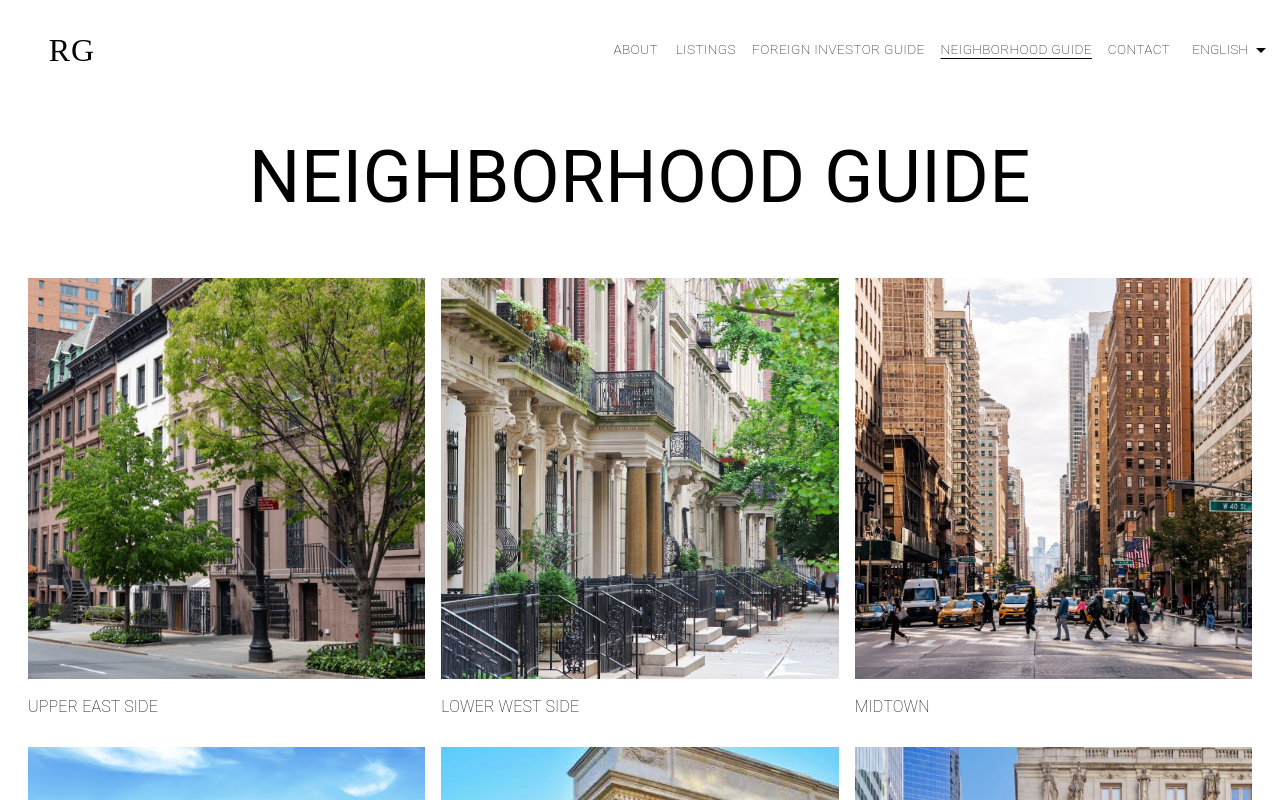
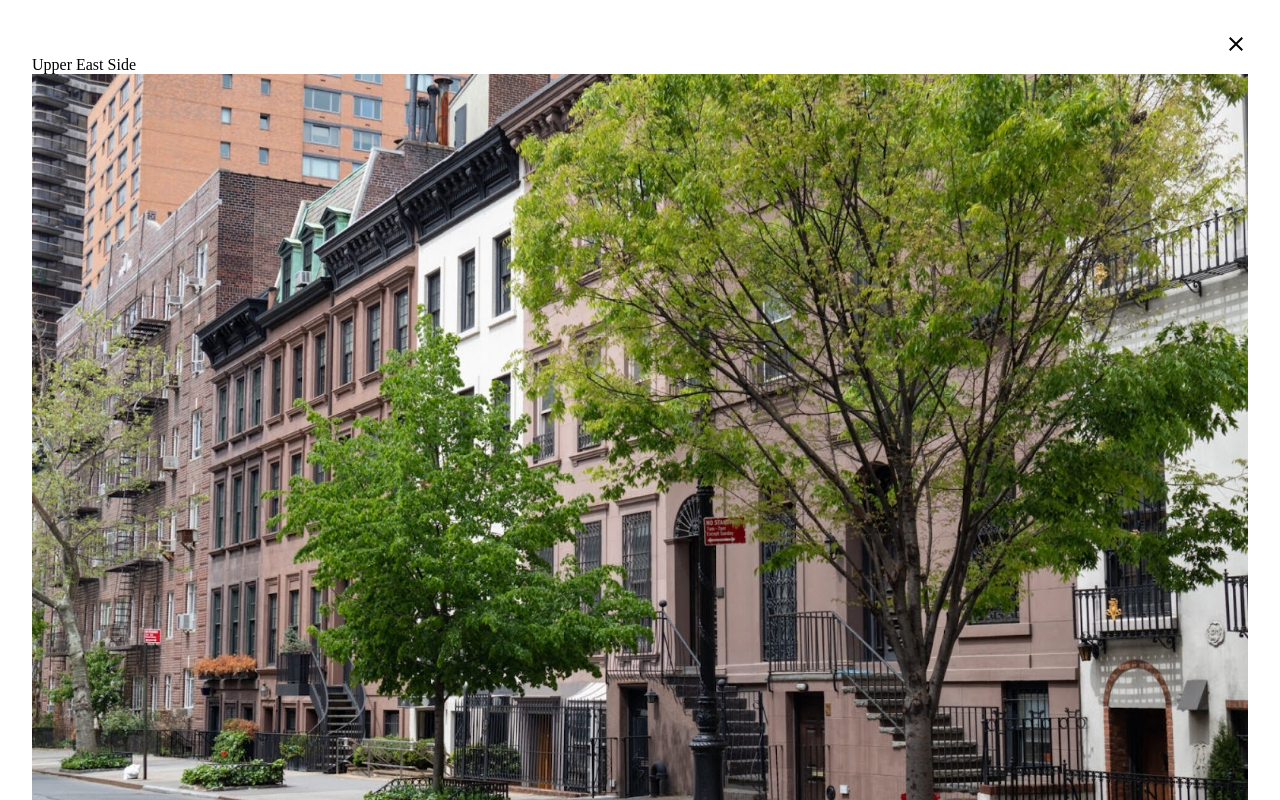
Before and after one commit to lc4490/richard-guang-website, a Next.js app: page /neighborhood-guide in a window 1280 px wide. Both pictures are taken after a click on the button "UPPER EAST SIDE". Shown: the top 800 px of the page. Built offline with nearby package versions, Linux system fonts and the light colour scheme.

Commit message:
basic description modals

```diff
--- a/app/Header.js
+++ b/app/Header.js
@@ -246,7 +246,11 @@ const Header = ({
               <Button disableRipple sx={{ color: "black", fontWeight: "100" }}>
                 {t("Foreign Investor Guide")}
               </Button>
-              <Button disableRipple sx={{ color: "black", fontWeight: "100" }}>
+              <Button
+                href="/neighborhood-guide"
+                disableRipple
+                sx={{ color: "black", fontWeight: "100" }}
+              >
                 {t("Neighborhood Guide")}
               </Button>
               <Button
--- a/app/neighborhood-guide/page.js
+++ b/app/neighborhood-guide/page.js
@@ -12,6 +12,7 @@ import {
   IconButton,
   Drawer,
   Grid,
+  Modal,
 } from "@mui/material";
 
 import Image from "next/image";
@@ -54,6 +55,14 @@ export default function Home() {
     { name: "Lower East Side", image: "/lower-east-side.jpg" },
     { name: "Flatiron District", image: "/flatiron.jpg" },
   ];
+
+  // description modal
+  const [openDesModal, setOpenDesModal] = useState(false);
+  const [selectedLocation, setSelectedLocation] = useState(0);
+  const handleDesModal = (index) => {
+    setSelectedLocation(index);
+    setOpenDesModal(true);
+  };
   return (
     <>
       <Box
@@ -69,6 +78,43 @@ export default function Home() {
           paddingY: 2,
         }}
       >
+        {/* description modal */}
+        <Modal open={openDesModal} onClose={() => setOpenDesModal(false)}>
+          <Box
+            overflow="auto"
+            sx={{
+              position: "absolute",
+              top: "50%",
+              left: "50%",
+              transform: "translate(-50%, -50%)",
+              width: "100%",
+              height: "100%",
+              bgcolor: "background.default",
+              //   border: "2px solid #000",
+              boxShadow: 24,
+              p: 4,
+              display: "flex",
+              flexDirection: "column",
+            }}
+          >
+            <Box
+              width="100%"
+              display="flex"
+              justifyContent="end"
+              onClick={() => setOpenDesModal(false)}
+            >
+              <CloseIcon sx={{ fontSize: "1.5rem" }} />
+            </Box>{" "}
+            {locations[selectedLocation].name}
+            <Image
+              src={locations[selectedLocation].image}
+              alt="banner"
+              width={400} // These should be the actual dimensions of the image
+              height={400} // Aspect ratio based on these dimensions
+              style={{ width: "100%", height: "auto", objectFit: "contain" }} // This retains the aspect ratio
+            />
+          </Box>
+        </Modal>
         <Box sx={{ paddingLeft: isMobile ? 2.5 : 5 }}>
           <Header
             t={t}
@@ -100,7 +146,7 @@ export default function Home() {
               <Button
                 key={index}
                 // href={link}
-                // onClick={() => handleDesModal(index)}
+                onClick={() => handleDesModal(index)}
                 target="_blank"
                 sx={{
                   width: "100%",
```
